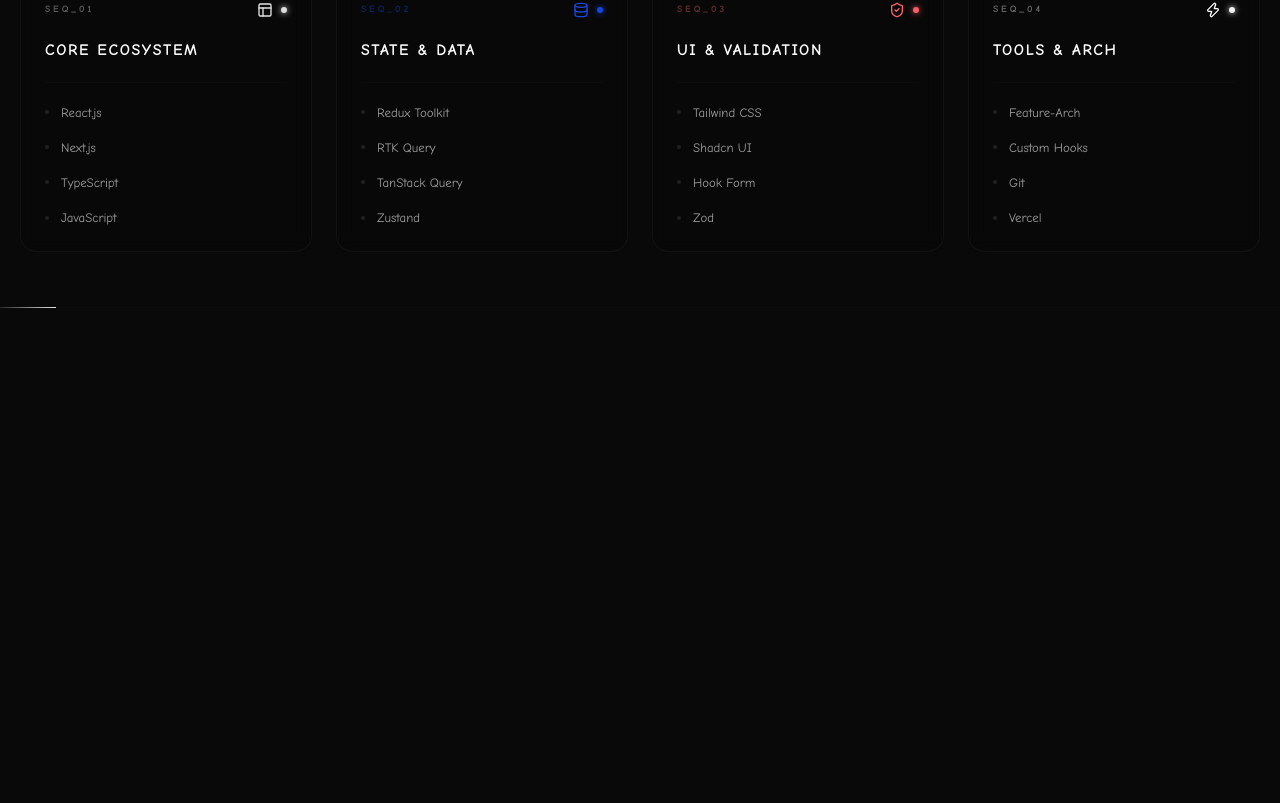
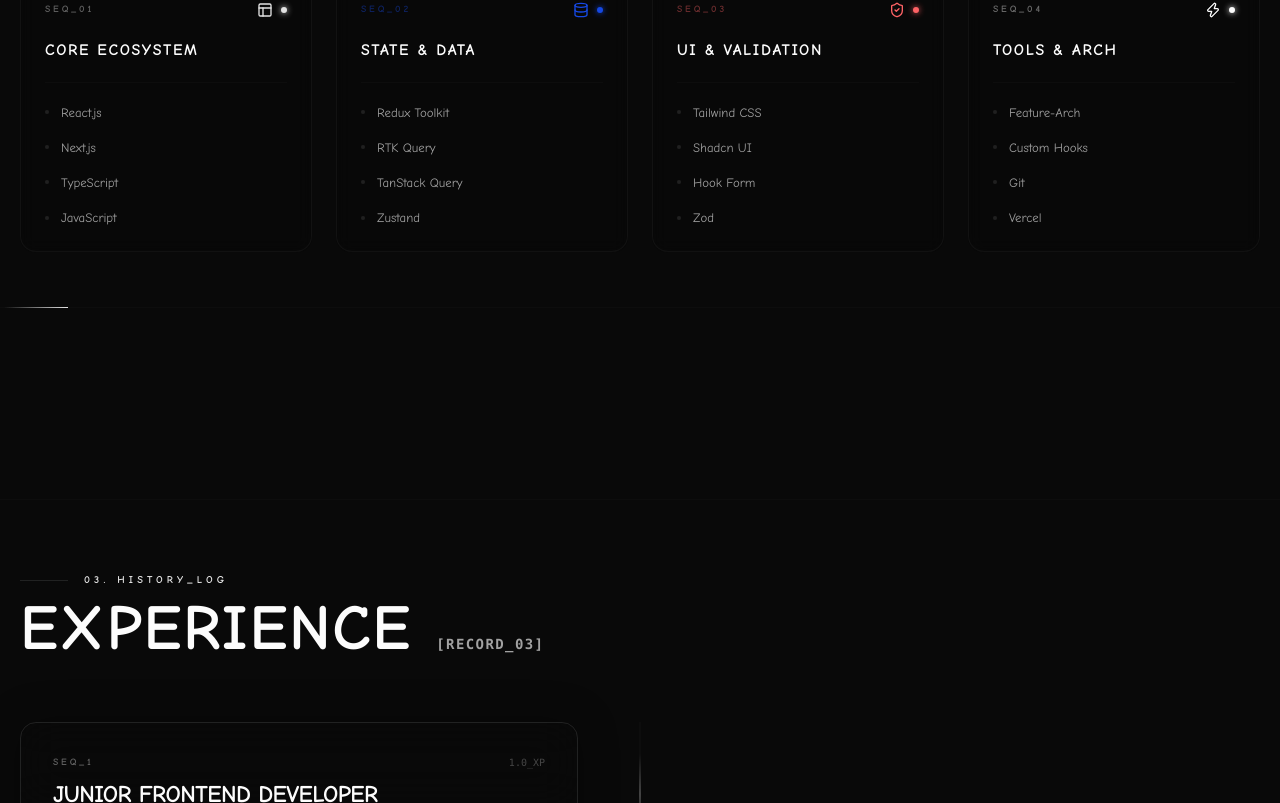
Before and after one commit to nurulla-hasan/portfolio, a Next.js app: page / in a window 1280 px wide. Shown: the part 1997-2800 px from the top of the page. Before the commit the page ends 2400 px from the top, so only its background shows below. Built offline with nearby package versions, Linux system fonts and the light colour scheme.

Commit message:
feat: add experience section to homepage with architectural layout and timeline components

```diff
--- a/src/app/page.tsx
+++ b/src/app/page.tsx
@@ -2,6 +2,7 @@
 import Hero from "@/components/home/hero";
 import About from "@/components/home/about";
 import Skills from "@/components/home/skills";
+import Experience from "@/components/home/experience";
 import SmoothScrollProvider from "@/components/providers/smooth-scroll";
 
 export default function Home() {
@@ -27,6 +28,7 @@
           <Hero />
           <About />
           <Skills />
+          <Experience />
           {/*
           <Projects />
           <Contact />
--- /dev/null
+++ b/src/components/home/experience.tsx
@@ -0,0 +1,161 @@
+"use client"
+
+import { motion } from "framer-motion"
+import { Calendar, MapPin, ExternalLink } from "lucide-react"
+import SectionLayout from "../layout/section-layout"
+
+const EXPERIENCE_DATA = [
+  // {
+  //   company: "TechNova Solutions",
+  //   role: "Senior MERN Stack Developer",
+  //   location: "Dhaka, BD (Remote)",
+  //   duration: "2023 - Present",
+  //   description: "Leading the development of high-performance architectural web applications. Implementing complex state management and microservices communication.",
+  //   tech: ["Next.js", "Node.js", "Redis", "AWS"],
+  //   status: "CURRENT_ACTIVE"
+  // },
+  // {
+  //   company: "Digital Horizon Studio",
+  //   role: "Full Stack Engineer",
+  //   location: "USA (Contract)",
+  //   duration: "2021 - 2023",
+  //   description: "Built scalable e-commerce platforms and automated deployment pipelines. Focused on UI/UX precision and backend optimization.",
+  //   tech: ["React", "Express", "MongoDB", "Docker"],
+  //   status: "CLOSED_LINK"
+  // },
+  {
+    company: "Creative Logic Ltd",
+    role: "Junior Frontend Developer",
+    location: "Dhaka, BD",
+    duration: "2019 - 2021",
+    description: "Assisted in building internal ERP tools and client-facing dashboards. Mastered the fundamentals of the MERN ecosystem.",
+    tech: ["JavaScript", "React", "Node.js", "MongoDB"],
+    status: "CLOSED_LINK"
+  }
+]
+
+export default function Experience() {
+  return (
+    <section id="experience" className="relative min-h-screen flex items-center overflow-hidden bg-transparent">
+
+      {/* ======================== */}
+      {/* Synchronized Horizontal Lines */}
+     <div className="absolute inset-0 z-0 pointer-events-none overflow-hidden">
+        {/* Horizontal Lines matched with Hero */}
+        <div className="absolute left-0 right-0 top-[12%] h-px bg-border/20 overflow-hidden">
+          <div
+            className="absolute top-0 h-px w-16 bg-linear-to-r from-transparent to-primary"
+            style={{ animation: "walk-h 35s linear infinite 5s" }}
+          />
+        </div>
+        <div className="absolute left-0 right-0 top-[88%] h-px bg-border/20 overflow-hidden">
+          <div
+            className="absolute top-0 h-px w-16 bg-linear-to-r from-transparent to-primary"
+            style={{ animation: "walk-h 35s linear infinite 1s" }}
+          />
+        </div>
+      </div>
+      {/* ======================== */}
+
+      <SectionLayout className="relative z-10">
+        {/* Section Header */}
+        <div className="mb-10 md:mb-16">
+          <div className="flex items-center gap-4 mb-3">
+            <div className="w-6 md:w-12 h-px bg-border" />
+            <span className="text-[0.55rem] md:text-[0.65rem] font-bold tracking-[0.3em] md:tracking-[0.4em] text-primary uppercase">
+              03. History_Log
+            </span>
+          </div>
+          <h2 className="text-[clamp(2.5rem,6vw,4rem)] leading-[0.9] font-bold tracking-wide uppercase text-foreground">
+            Experience <span className="text-sm font-mono text-muted-foreground tracking-widest">[RECORD_03]</span>
+          </h2>
+        </div>
+
+        {/* Timeline Path */}
+        <div className="relative">
+          {/* Central Vertical Line */}
+          <div className="absolute left-0 md:left-1/2 top-0 bottom-0 w-px bg-border/40 -translate-x-1/2 overflow-hidden">
+             <div className="absolute top-0 left-0 w-full h-20 bg-linear-to-b from-transparent via-primary to-transparent animate-[walk-v_5s_linear_infinite]" />
+          </div>
+
+          <div className="space-y-12 md:space-y-32">
+            {EXPERIENCE_DATA.map((exp, idx) => (
+              <motion.div
+                key={idx}
+                initial={{ opacity: 0, y: 50 }}
+                whileInView={{ opacity: 1, y: 0 }}
+                viewport={{ once: true, margin: "-100px" }}
+                transition={{ duration: 0.8, delay: idx * 0.1 }}
+                className={`relative flex flex-col md:flex-row items-center gap-12 ${idx % 2 !== 0 ? 'md:flex-row-reverse' : ''}`}
+              >
+                {/* Node Anchor */}
+                <div className="absolute left-0 md:left-1/2 -translate-x-1/2 z-20">
+                   <div className={`w-4 h-4 rounded-full border-2 ${exp.status === 'CURRENT_ACTIVE' ? 'border-primary bg-primary shadow-[0_0_12px_var(--primary)]' : 'border-primary/40 bg-background'} transition-all duration-500`}>
+                      {exp.status === 'CURRENT_ACTIVE' && (
+                        <div className="absolute inset-0 bg-primary rounded-full animate-ping opacity-60" />
+                      )}
+                   </div>
+                   <div className="absolute top-1/2 left-1/2 -translate-x-1/2 -translate-y-1/2 w-8 h-8 rounded-full border border-primary/10 scale-150 rotate-45" />
+                </div>
+
+                {/* Content Side */}
+                <div className="w-full md:w-[45%] pl-8 md:pl-0">
+                  <div className={`glass-terminal p-8 rounded-2xl relative group overflow-hidden border border-border/40 hover:border-primary/30 transition-all duration-500 bg-background/30 backdrop-blur-sm`}>
+                    {/* Background Sweep */}
+                    <div className="absolute inset-0 bg-linear-to-r from-transparent via-primary/3 to-transparent translate-x-[-150%] group-hover:translate-x-[150%] transition-transform duration-1000 ease-in-out" />
+
+                    {/* Role & Company */}
+                    <div className="mb-6">
+                      <div className="flex items-center justify-between mb-2">
+                         <span className="text-[0.6rem] font-bold tracking-[0.3em] uppercase opacity-40 group-hover:opacity-100 transition-opacity duration-500 text-primary">SEQ_{idx + 1}</span>
+                         <span className="text-[10px] font-mono text-muted-foreground/40">{idx + 1}.0_XP</span>
+                      </div>
+                      <h3 className="text-xl md:text-2xl font-black text-foreground uppercase group-hover:text-primary transition-colors mb-1 tracking-tight">{exp.role}</h3>
+                      <p className="text-sm font-bold text-muted-foreground uppercase tracking-widest">{exp.company}</p>
+                    </div>
+
+                    {/* Metadata */}
+                    <div className="flex flex-wrap gap-4 mb-6">
+                       <div className="flex items-center gap-1.5 text-xs font-mono text-muted-foreground/60">
+                          <Calendar size={12} className="text-primary/60" />
+                          {exp.duration}
+                       </div>
+                       <div className="flex items-center gap-1.5 text-xs font-mono text-muted-foreground/60">
+                          <MapPin size={12} className="text-primary/60" />
+                          {exp.location}
+                       </div>
+                    </div>
+
+                    <p className="text-sm leading-relaxed text-muted-foreground/80 mb-8">
+                       {exp.description}
+                    </p>
+
+                    {/* Tech Tags */}
+                    <div className="flex flex-wrap gap-2">
+                       {exp.tech.map((t) => (
+                         <span key={t} className="px-3 py-1 bg-primary/5 border border-primary/20 rounded-full text-[10px] font-mono text-primary uppercase font-bold tracking-widest">
+                            {t}
+                         </span>
+                       ))}
+                    </div>
+
+                    {/* Corner Detail */}
+                    <div className="absolute bottom-2 right-2 opacity-10 group-hover:opacity-30 transition-opacity">
+                       <ExternalLink size={16} />
+                    </div>
+                  </div>
+                </div>
+
+                {/* Empty Side (For Layout Balance on Desktop) */}
+                <div className="hidden md:block w-[45%]" />
+              </motion.div>
+            ))}
+          </div>
+        </div>
+      </SectionLayout>
+
+      {/* Finishing Texture */}
+      <div className="absolute inset-0 bg-radial-gradient(circle at 50% 50%, rgba(var(--primary), 0.02), transparent) pointer-events-none" />
+    </section>
+  )
+}
```
